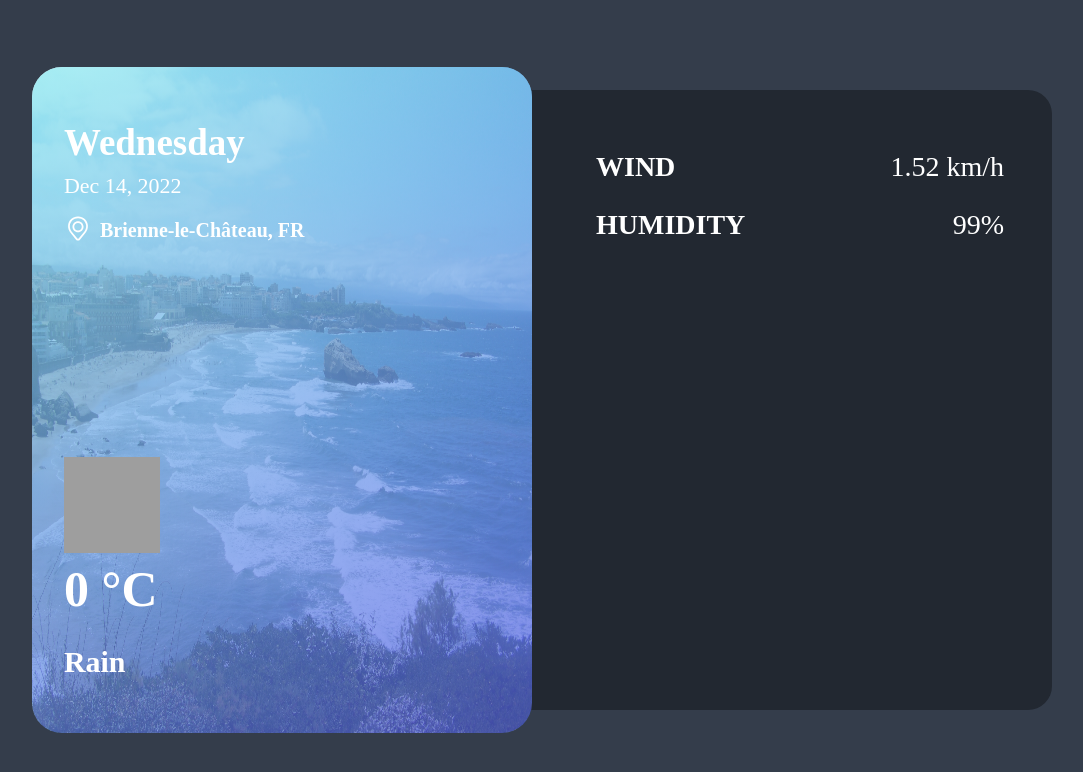
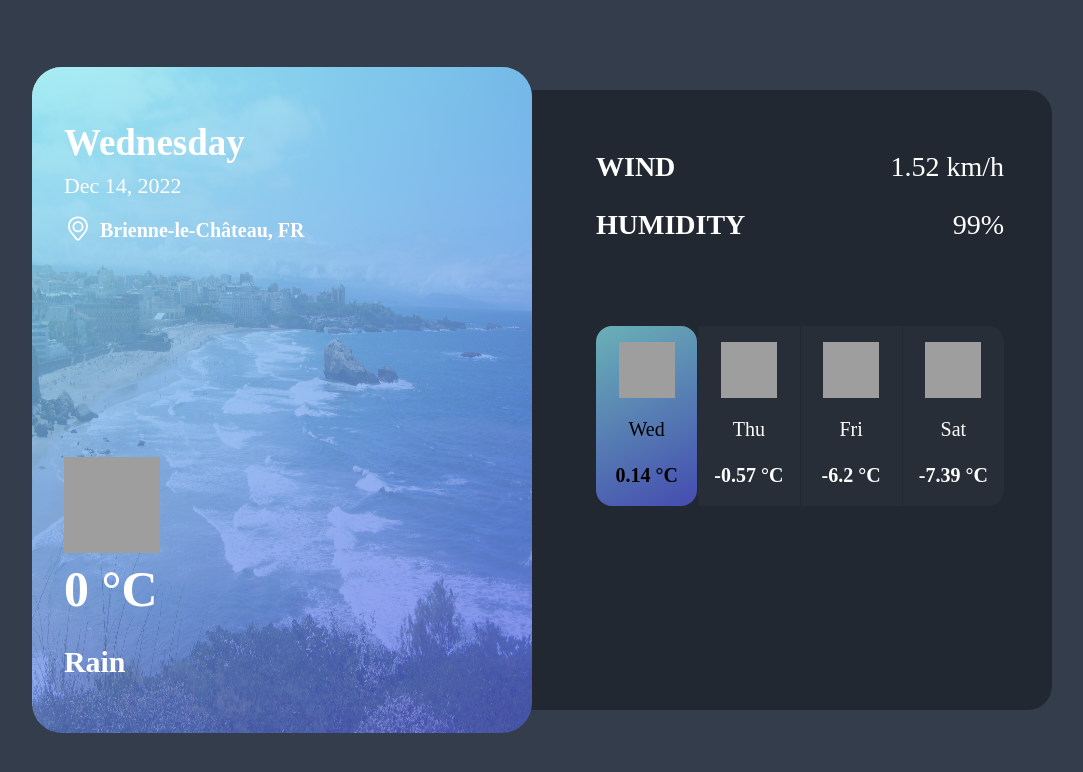
Before and after one commit to Sozary/legal-weather, a Vue app: page / in a window 1280 px wide. Shown: the top 772 px of the page, without its empty margins (98-1181 px from the left). Built offline with nearby package versions, Linux system fonts and the light colour scheme; grey boxes are pictures that could not be loaded.

Commit message:
:hammer: forecast

```diff
--- a/src/App.vue
+++ b/src/App.vue
@@ -17,6 +17,11 @@ export default {
   components: {
     WeatherView,
     ForecastView,
+  },
+  computed: {
+    city() {
+      return this.$store.getters["getCity"];
+    },
   },
   mounted() {
     this.$store.dispatch("updateCity", {
--- a/src/components/forecast/ForecastTab.vue
+++ b/src/components/forecast/ForecastTab.vue
@@ -12,11 +12,58 @@
         {{ forecast.value }}
       </span>
     </div>
+    <div class="mt-20 flex gap-[1px]" v-if="city.list">
+      <div
+        v-for="(forecastItem, index) in city.list.slice(0, 4)"
+        :key="forecastItem.dt"
+        class="w-[104px] h-[180px] first-of-type:rounded-l-2xl last-of-type:rounded-r-2xl transition-all flex flex-col items-center text-[1.25rem] cursor-pointer"
+        :class="{
+          'linear-background rounded-2xl text-black':
+            selectedForecastIndex === index,
+          'bg-light-night-dark text-white hover:rounded-2xl hover:bg-light-white':
+            selectedForecastIndex !== index,
+        }"
+        @click="updateSelectedForecast(index)"
+      >
+        <img
+          :src="`http://openweathermap.org/img/wn/${forecastItem.weather[0].icon}@2x.png`"
+          class="w-14 h-14 mt-4"
+        />
+        <div class="mt-4">
+          {{ getDay(forecastItem.dt) }}
+        </div>
+        <div class="mt-4 font-bold">
+          {{ forecastItem.main.temp + " °C" }}
+        </div>
+      </div>
+    </div>
   </div>
 </template>
 <script>
 export default {
+  methods: {
+    getDay(timestamp) {
+      return new Intl.DateTimeFormat("en-US", { weekday: "short" }).format(
+        new Date(timestamp * 1000)
+      );
+    },
+    updateSelectedForecast(index) {
+      this.$store.dispatch("updateSelectedForecast", index);
+    },
+  },
+  mounted() {
+    this.$store.dispatch("updateSelectedForecast", 0);
+  },
   computed: {
+    selectedForecastIndex() {
+      return this.$store.getters["getSelectedForecast"];
+    },
+    selectedForecast() {
+      if (this.city && this.city.list.length) {
+        return this.city.list[this.selectedForecastIndex];
+      }
+      return null;
+    },
     forecastHeader() {
       return [
         {
--- a/src/store/index.js
+++ b/src/store/index.js
@@ -6,13 +6,20 @@ Vue.use(Vuex);
 export default new Vuex.Store({
   state: {
     city: {},
+    selectedForecast: null,
   },
   getters: {
+    getSelectedForecast(state) {
+      return state.selectedForecast;
+    },
     getCity(state) {
       return state.city;
     },
   },
   mutations: {
+    updateSelectedForecast(state, selectedForecast) {
+      state.selectedForecast = selectedForecast;
+    },
     updateCity(state, city) {
       var lastTimestamp = city.list[0].dt;
       city.list = city.list.reduce(
@@ -32,6 +39,9 @@ export default new Vuex.Store({
     updateCity({ commit }, payload) {
       commit("updateCity", payload);
     },
+    updateSelectedForecast({ commit }, payload) {
+      commit("updateSelectedForecast", payload);
+    },
   },
   modules: {},
 });
--- a/tailwind.config.js
+++ b/tailwind.config.js
@@ -2,9 +2,12 @@ module.exports = {
   purge: ["./public/**/*.html", "./src/**/*.{vue,js,ts,jsx,tsx}"],
   theme: {
     colors: {
+      black: "#000",
       white: "#fff",
       "default-theme": "#343D4B",
       "night-dark": "rgb(34, 40, 49)",
+      "light-night-dark": "rgb(39, 46, 55 )",
+      "light-white": "rgba(255, 255, 255,.5)",
     },
     fontFamily: {
       montserrat: ["Montserrat"],
```
